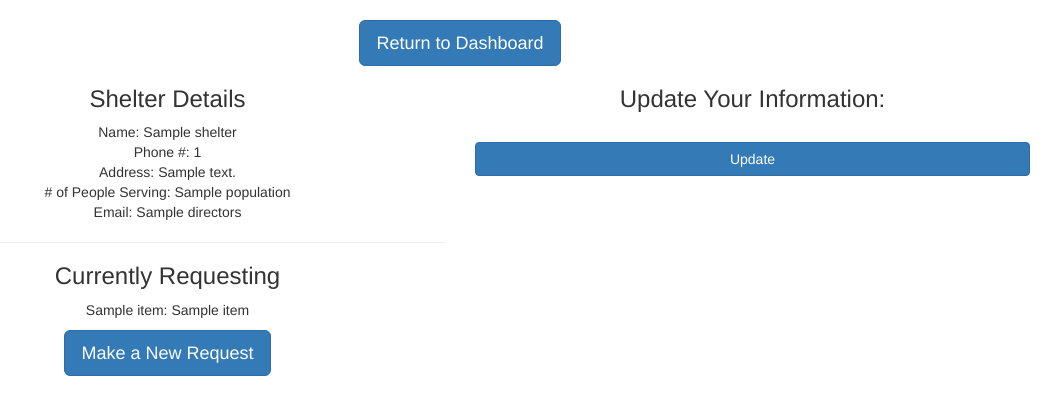
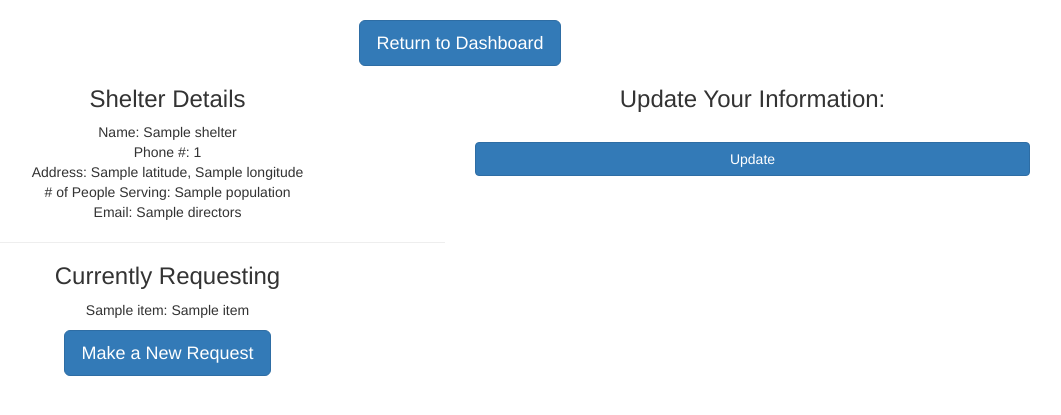
Before and after one commit to jieyuxu/caliente-rick, a Flask app: page /results/1 in a window 1280 px wide. Shown: the part 52-467 px from the top of the page, without its empty margins (180-1241 px from the left). Run offline with Flask 2, Linux system fonts and the light colour scheme; a database or web service that is not in the repository returns one stand-in record (values such as "Sample title"); some libraries are stand-ins or nearby versions.

Commit message:
update ups

```diff
--- a/app.py
+++ b/app.py
@@ -192,6 +192,8 @@ def updateinfo():
         db_manager.set_shelter_data(sid,"name",request.form["name"])
         db_manager.set_shelter_data(sid,"phone_number",request.form["num"])
         address = request.form["address"]
+        latitude, longitude = address.split(",")
+        address = {"latitude": latitude, "longitude": longitude}
         # address = geocoder.google(address)
         # address = address.latlng
         db_manager.set_shelter_data(sid,"address",address)
--- a/templates/dashboard.html
+++ b/templates/dashboard.html
@@ -94,9 +94,9 @@ function initMap() {
       <!-- Nav tabs -->
       <ul class="nav nav-tabs" role="tablist">
         <li role="presentation" class="active"><a href="#home" aria-controls="home" role="tab" data-toggle="tab">Home</a></li>
-        <li role="presentation"><a href="#profile" aria-controls="profile" role="tab" data-toggle="tab">Profile</a></li>
+        <!-- <li role="presentation"><a href="#profile" aria-controls="profile" role="tab" data-toggle="tab">Profile</a></li> -->
         <li role="presentation"><a href="#add" aria-controls="add" role="tab" data-toggle="tab">Add Shelter</a></li>
-        <li role="presentation"><a href="#settings" aria-controls="settings" role="tab" data-toggle="tab">Settings</a></li>
+        <!-- <li role="presentation"><a href="#settings" aria-controls="settings" role="tab" data-toggle="tab">Settings</a></li> -->
       </ul>
 
       <!-- Tab panes -->
--- a/templates/results.html
+++ b/templates/results.html
@@ -14,7 +14,7 @@
       <p>
         Name: {{shelter["name"]}} <br/>
         Phone #: {{shelter["phone_number"]}}<br/>
-        Address: {{shelter["address"]}}<br/>
+        Address: {{shelter["address"]["latitude"]}}, {{shelter["address"]["longitude"]}}<br/>
         # of People Serving: {{shelter["population"]}}<br/>
         Email: {{shelter["directors"]}}
       </p>
@@ -67,7 +67,7 @@
                 <i>Your current information has been filled in for you. Please change the fields that are no longer accurate.</i><br/><br/>
                 <label for="name" class="col-2 col-form-label">Name: </label><input class="form-control" type="text" name="name" value="{{shelter["name"]}}" required><br>
                 <label for="num" class="col-2 col-form-label">Phone Number: </label><br/><i>Please do not enter any symbols. Ex: 123456789</i><input class="form-control" type="text" name="num" value="{{shelter["phone_number"]}}" required> <br>
-                <label for="address" class="col-2 col-form-label">Address: </label><br/><i>Please enter latitude and longitude coordinates in the [ {lat.} , {lng.} ] format</i><input class="form-control" type="text" name="address" value="{{shelter["address"]}}" required> <br>
+                <label for="address" class="col-2 col-form-label">Address: </label><br/><i>Please enter latitude and longitude coordinates in this format: latitude, longitude. Ex: 123.54,54.21</i><input class="form-control" type="text" name="address" value="{{shelter["address"]["latitude"]}}, {{shelter["address"]["longitude"]}}" required> <br>
                 <label for="pop" class="col-2 col-form-label"># of People Serving: </label><input class="form-control" type="text" name="pop" value="{{shelter["population"]}}" required> <br>
                 <label for="email" class="col-2 col-form-label">Email: </label><input class="form-control" type="text" name="email" value="{{shelter["directors"]}}" required> <br>
                 <input type="hidden" name="id" value="{{ shelter['id'] }}">
```
